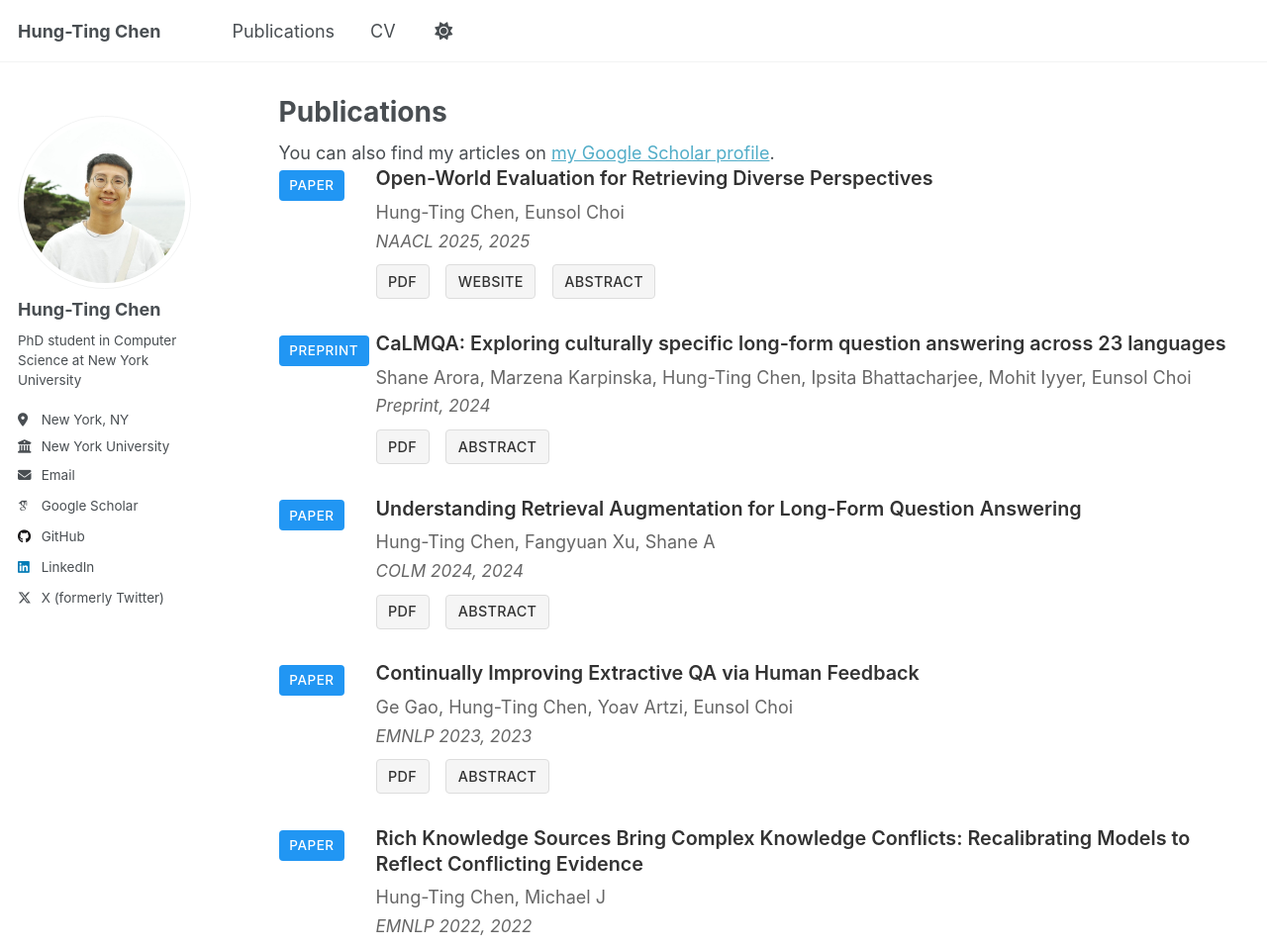
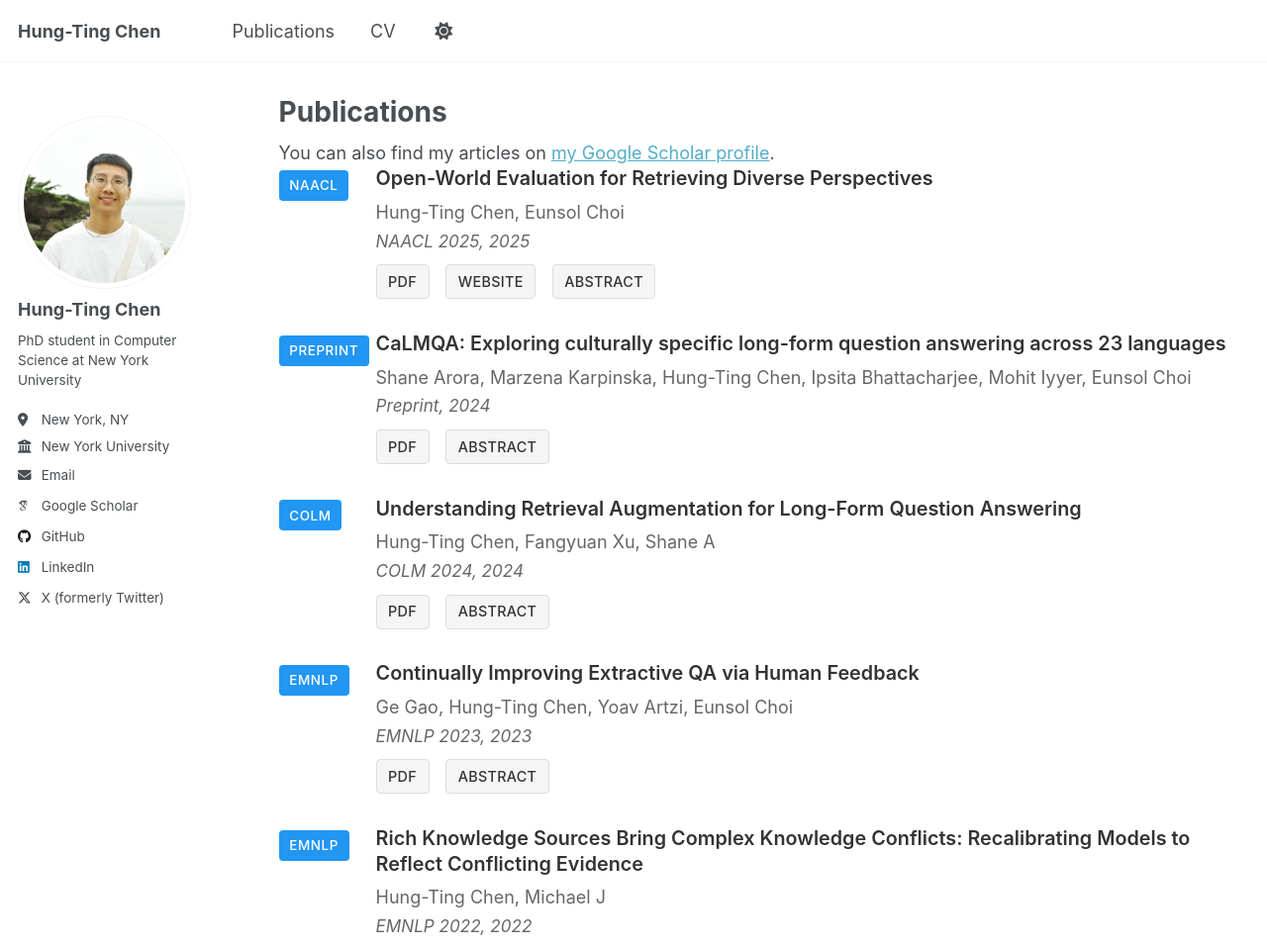
Before and after one commit to timchen0618/timchen0618.github.io, a Jekyll site: the page built from _pages/publications.html, in a window 1280 px wide and 1400 px high. Shown: the top 958 px of the window at 99% size. Built offline with Jekyll 4.4.1, drawn with Linux system fonts in a browser that asks for light colours; some web fonts are replaced; a script that is not in the unit is left out.

Commit message:
Add conference shorthand badges and fix abstract toggle
- Extract venue shorthand (NAACL, COLM, EMNLP) for conference badges
- Keep 'Preprint' for manuscripts category
- Fix abstract toggle JavaScript to use classList instead of style.display
- Add href='#' to abstract toggle links to make them properly clickable
- Reorder CSS to ensure hidden class works correctly
- Abstract now properly shows/hides when clicking ABSTRACT button

Badges now show: NAACL, COLM, EMNLP, Preprint instead of generic 'Paper'.

```diff
--- a/_pages/publications.html
+++ b/_pages/publications.html
@@ -16,10 +16,10 @@
     <div class="pub-badge">
       {% if post.category == "manuscripts" %}
         <span class="badge">Preprint</span>
-      {% elsif post.category == "conferences" %}
-        <span class="badge">Paper</span>
       {% else %}
-        <span class="badge">Paper</span>
+        {% assign venue_parts = post.venue | split: ' ' %}
+        {% assign venue_short = venue_parts[0] %}
+        <span class="badge">{{ venue_short }}</span>
       {% endif %}
     </div>
 
@@ -52,7 +52,7 @@
           <a href="{{ post.websiteurl }}">WEBSITE</a>
         {% endif %}
         {% if post.excerpt %}
-          <a class="abstract-toggle" role="button">ABSTRACT</a>
+          <a class="abstract-toggle" role="button" href="#">ABSTRACT</a>
         {% endif %}
       </div>
 
--- a/_sass/_scholar.scss
+++ b/_sass/_scholar.scss
@@ -97,10 +97,6 @@
   border-color: #bbb;
 }
 
-.pub-content .abstract.hidden {
-  display: none;
-}
-
 .pub-content .abstract {
   margin-top: 1em;
   padding: 1.2em;
@@ -108,6 +104,11 @@
   border-left: 4px solid #2196F3;
   border-radius: 0 4px 4px 0;
   font-size: 0.9em;
+  display: block;
+}
+
+.pub-content .abstract.hidden {
+  display: none;
 }
 
 .pub-content .abstract p {
--- a/assets/js/scholar.js
+++ b/assets/js/scholar.js
@@ -7,14 +7,14 @@
       e.preventDefault();
 
       const pubRow = this.closest('.pub-row');
-      const abstractDiv = pubRow.querySelector('.abstract.hidden');
+      const abstractDiv = pubRow.querySelector('.abstract');
 
       if (abstractDiv) {
-        if (abstractDiv.style.display === 'none' || abstractDiv.style.display === '') {
-          abstractDiv.style.display = 'block';
+        if (abstractDiv.classList.contains('hidden')) {
+          abstractDiv.classList.remove('hidden');
           this.textContent = 'HIDE ABSTRACT';
         } else {
-          abstractDiv.style.display = 'none';
+          abstractDiv.classList.add('hidden');
           this.textContent = 'ABSTRACT';
         }
       }
```
